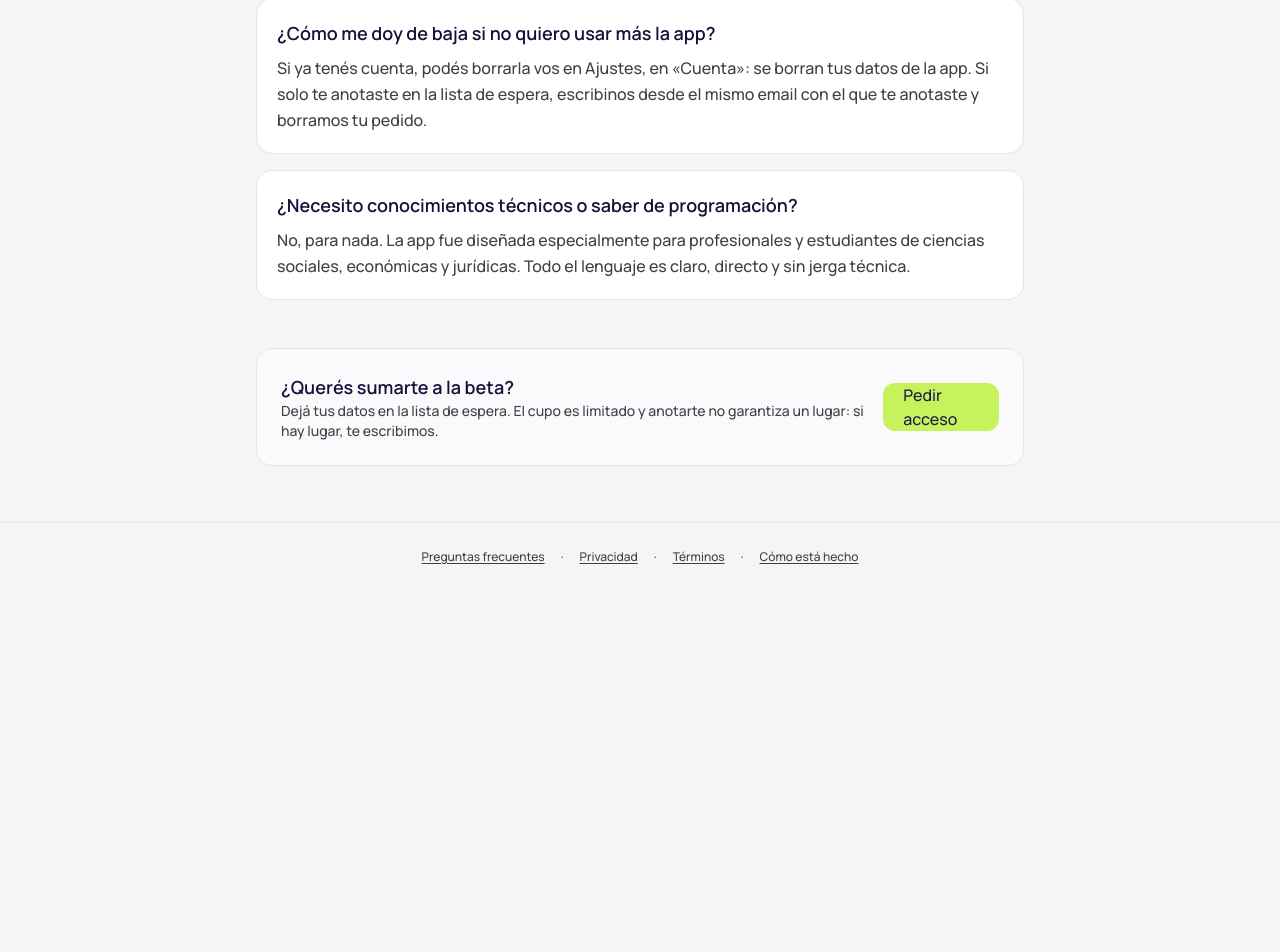
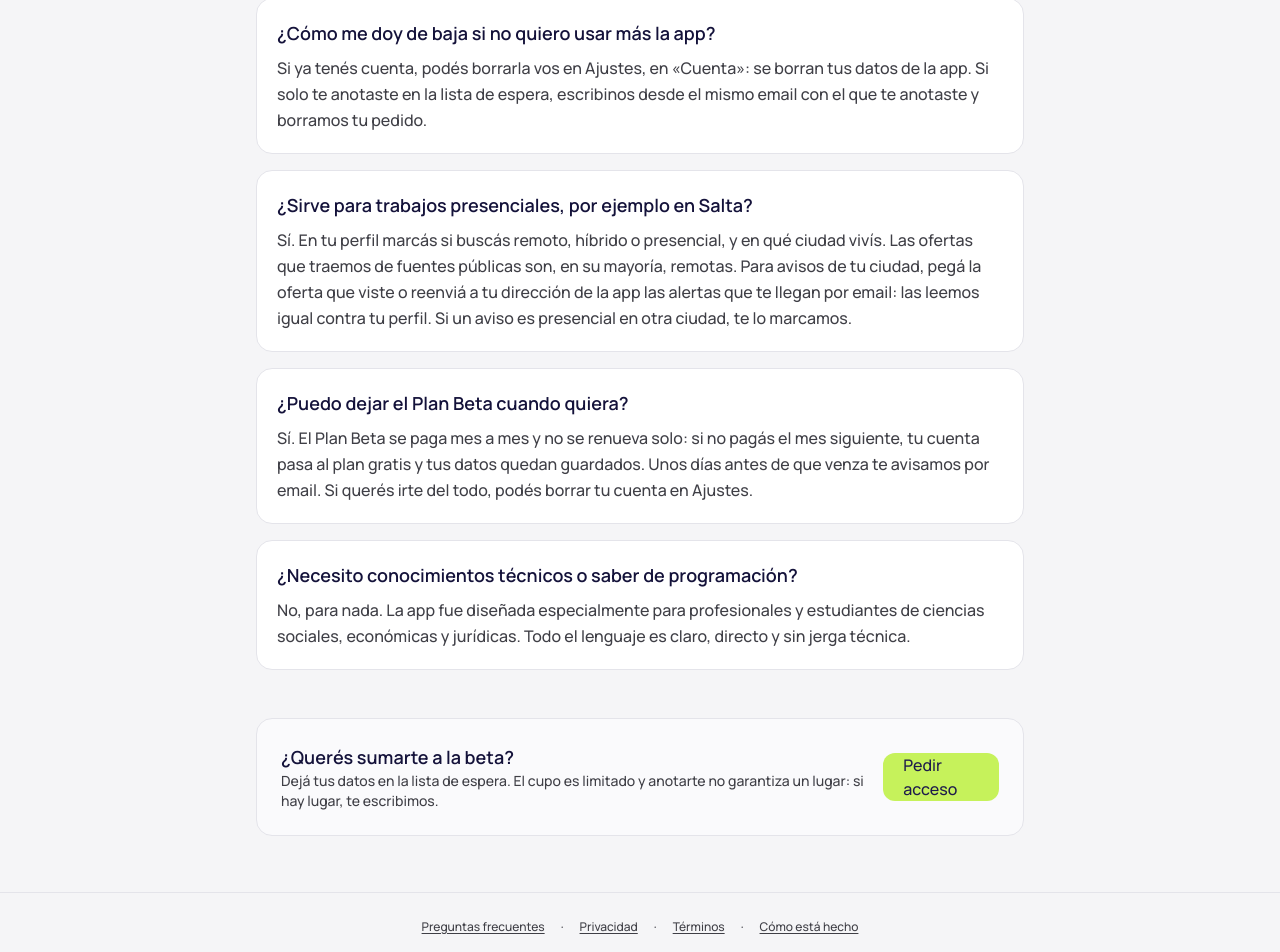
Before and after one commit to Malejo01/job-search-os, a Next.js app in the folder apps/web/: page /ayuda in a window 1280 px wide. Shown: the part 1932-2884 px from the top of the page. Before the commit the page ends 2523 px from the top, so only its background shows below. Built offline with nearby package versions, Linux system fonts and the light colour scheme; no server answers.

Commit message:
feat(ayuda): preguntas de las carreras no tech: presencial en Salta y dejar el plan (R-4)
Co-Authored-By: Claude Opus 5.5 <noreply@anthropic.com>
Claude-Session: https://claude.ai/code/session_01LiNKqBHNAH2JxsoGXoXgFe

```diff
--- a/apps/web/app/(public)/ayuda/page.tsx
+++ b/apps/web/app/(public)/ayuda/page.tsx
@@ -148,6 +148,28 @@ const FAQS: FaqItem[] = [
     ),
   },
   {
+    q: "¿Sirve para trabajos presenciales, por ejemplo en Salta?",
+    a: (
+      <p>
+        Sí. En tu perfil marcás si buscás remoto, híbrido o presencial, y en qué ciudad vivís. Las
+        ofertas que traemos de fuentes públicas son, en su mayoría, remotas. Para avisos de tu
+        ciudad, pegá la oferta que viste o reenviá a tu dirección de la app las alertas que te
+        llegan por email: las leemos igual contra tu perfil. Si un aviso es presencial en otra
+        ciudad, te lo marcamos.
+      </p>
+    ),
+  },
+  {
+    q: "¿Puedo dejar el Plan Beta cuando quiera?",
+    a: (
+      <p>
+        Sí. El Plan Beta se paga mes a mes y no se renueva solo: si no pagás el mes siguiente, tu
+        cuenta pasa al plan gratis y tus datos quedan guardados. Unos días antes de que venza te
+        avisamos por email. Si querés irte del todo, podés borrar tu cuenta en Ajustes.
+      </p>
+    ),
+  },
+  {
     q: "¿Necesito conocimientos técnicos o saber de programación?",
     a: (
       <p>
```
Also changed, not shown: 1 other file (tests, documents, lock files or other folders).
